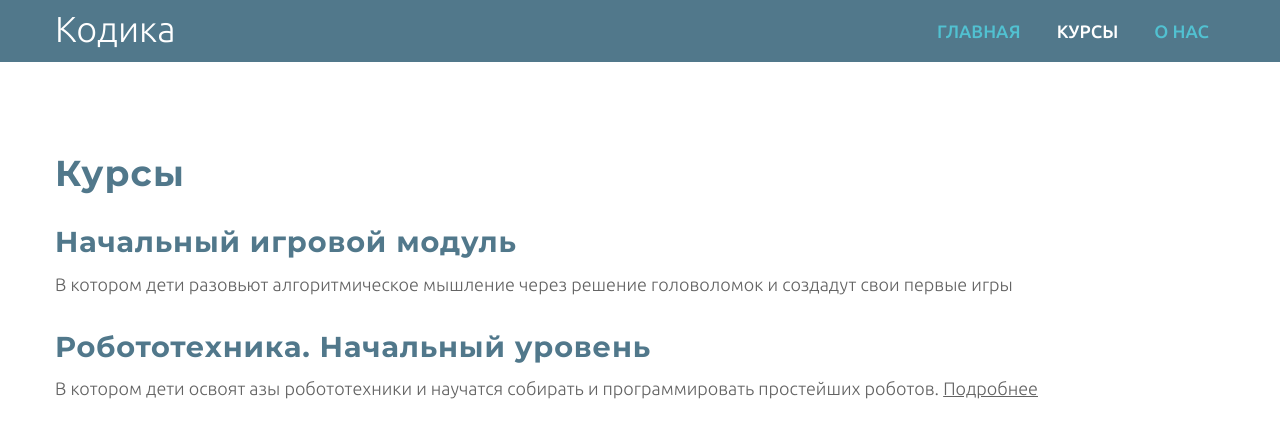
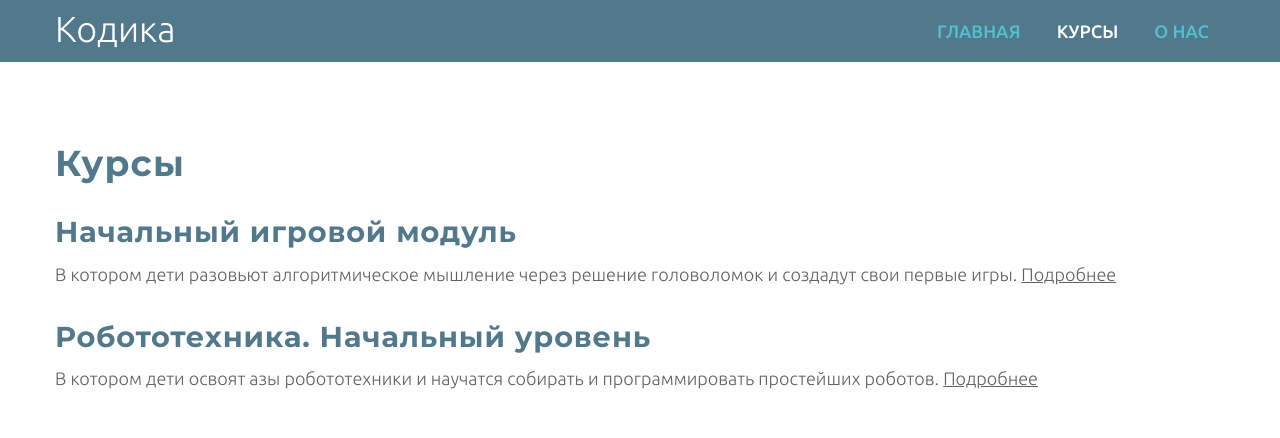
Before and after one commit to kodika-spb/kodika-spb.github.io, an MkDocs documentation site: the page built from docs/courses.md, in a window 1280 px wide and 900 px high. Shown: the top 438 px of the window. Built offline with MkDocs 1.6.1, drawn with Linux system fonts in a browser that asks for light colours.

```diff
--- a/docs/courses.md
+++ b/docs/courses.md
@@ -2,7 +2,7 @@
 
 ## Hачальный игровой модуль
 
-В котором дети разовьют алгоритмическое мышление через решение головоломок и создадут свои первые игры
+В котором дети разовьют алгоритмическое мышление через решение головоломок и создадут свои первые игры. [Подробнее](intro/)
 
 ## Робототехника. Начальный уровень
 
--- a/theme/css/additional.css
+++ b/theme/css/additional.css
@@ -40,7 +40,7 @@
 }
 
 .content .row {
-  margin-top: 10px
+  margin-top: 0px
 }
 
 .content p {
```
Also changed, not shown: site/courses/index.html, site/css/additional.css, site/search/search_index.json, 1 other file.
